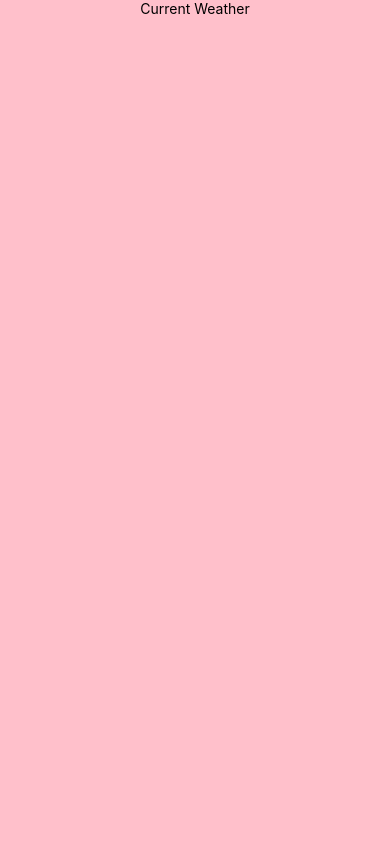
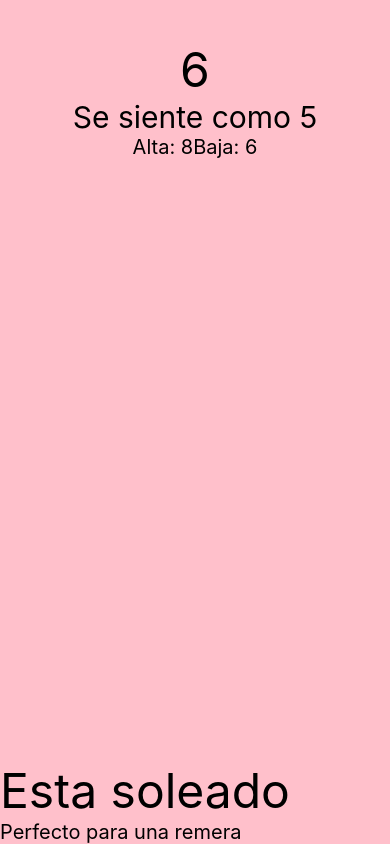
Before and after one commit to LaVieja1/weatherNative, a React Native app: screen / in a window 390 px wide. Built offline with nearby package versions, Linux system fonts and the light colour scheme.

Commit message:
estructura principal de pantalla

```diff
--- a/App.js
+++ b/App.js
@@ -5,7 +5,16 @@ const App = () => {
   return (
     <SafeAreaView style={styles.wrapper}>
       <View style={styles.container}>
-        <Text>Current Weather</Text>
+        <Text style={styles.temp}>6</Text>
+        <Text style={styles.feels}>Se siente como 5</Text>
+        <View style={styles.highLowWrapper}>
+          <Text style={styles.highLow}>Alta: 8</Text>
+          <Text style={styles.highLow}>Baja: 6</Text>
+        </View>
+      </View>
+      <View style={styles.bodyWrapper}>
+        <Text style={styles.description}>Esta soleado</Text>
+        <Text style={styles.message}>Perfecto para una remera</Text>
       </View>
     </SafeAreaView>
   );
@@ -14,11 +23,37 @@ const App = () => {
 const styles = StyleSheet.create({
   wrapper: {
     flex: 1,
+    backgroundColor: "pink",
   },
   container: {
-    backgroundColor: "pink",
+    paddingTop: 40,
     flex: 1,
     alignItems: "center",
+  },
+  temp: {
+    color: "black",
+    fontSize: 48,
+  },
+  feels: {
+    fontSize: 30,
+    color: "black",
+  },
+  highLowWrapper: {
+    flexDirection: "row",
+  },
+  highLow: {
+    color: "black",
+    fontSize: 20,
+  },
+  bodyWrapper: {
+    justifyContent: "flex-end",
+    alignItems: "flex-start",
+  },
+  description: {
+    fontSize: 48,
+  },
+  message: {
+    fontSize: 20,
   },
 });
 
```
